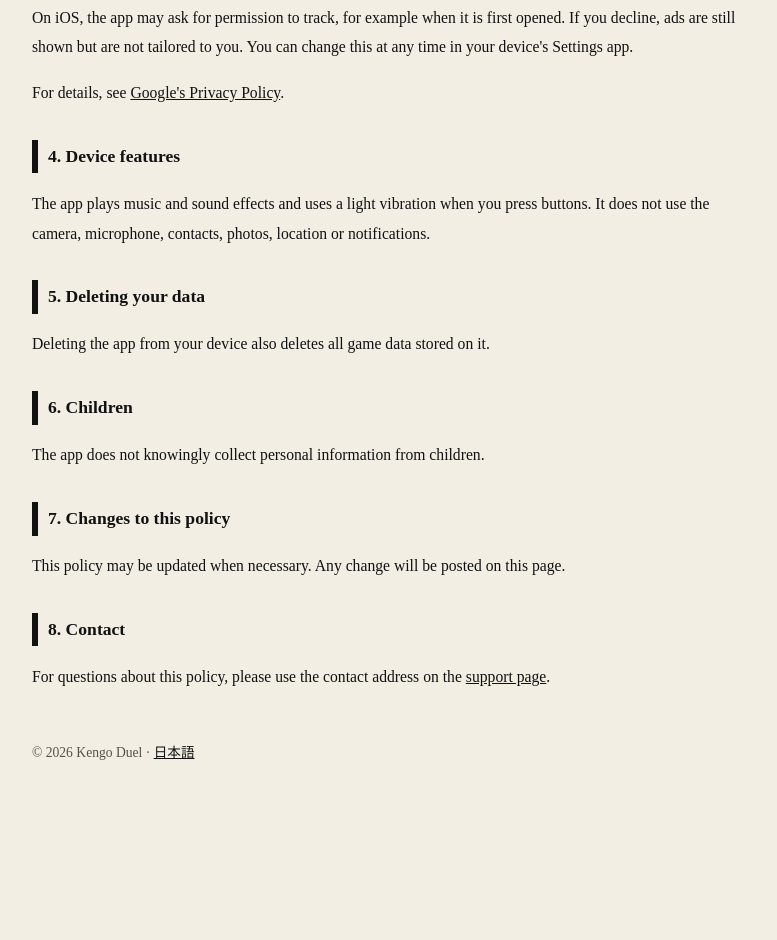
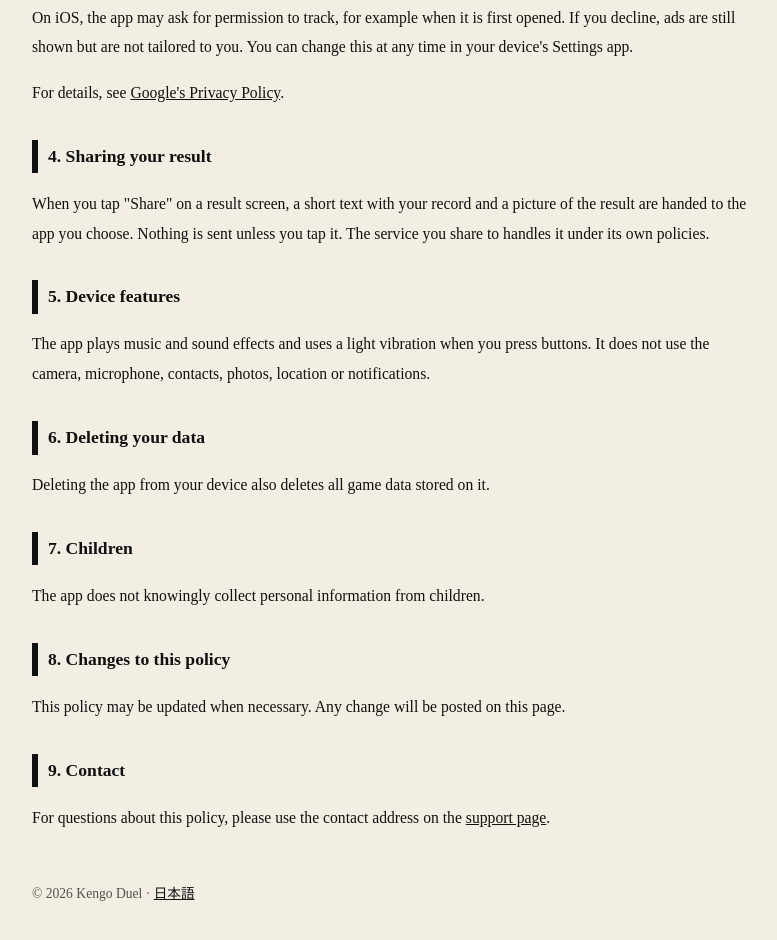
Before and after one commit to Eru61841-hue/yubisaki-kengo-privacy, a plain HTML site: page en/index.html in a window 1280 px wide. Shown: the part 708-1648 px from the top of the page, without its empty margins (248-1025 px from the left). Before the commit the page ends 1538 px from the top, so only its background shows below. Drawn offline with Linux system fonts and the light colour scheme.

Commit message:
Update index.html

```diff
--- a/en/index.html
+++ b/en/index.html
@@ -33,19 +33,22 @@
 <p>On iOS, the app may ask for permission to track, for example when it is first opened. If you decline, ads are still shown but are not tailored to you. You can change this at any time in your device's Settings app.</p>
 <p>For details, see <a href="https://policies.google.com/privacy">Google's Privacy Policy</a>.</p>
 
-<h2>4. Device features</h2>
+<h2>4. Sharing your result</h2>
+<p>When you tap "Share" on a result screen, a short text with your record and a picture of the result are handed to the app you choose. Nothing is sent unless you tap it. The service you share to handles it under its own policies.</p>
+
+<h2>5. Device features</h2>
 <p>The app plays music and sound effects and uses a light vibration when you press buttons. It does not use the camera, microphone, contacts, photos, location or notifications.</p>
 
-<h2>5. Deleting your data</h2>
+<h2>6. Deleting your data</h2>
 <p>Deleting the app from your device also deletes all game data stored on it.</p>
 
-<h2>6. Children</h2>
+<h2>7. Children</h2>
 <p>The app does not knowingly collect personal information from children.</p>
 
-<h2>7. Changes to this policy</h2>
+<h2>8. Changes to this policy</h2>
 <p>This policy may be updated when necessary. Any change will be posted on this page.</p>
 
-<h2>8. Contact</h2>
+<h2>9. Contact</h2>
 <p>For questions about this policy, please use the contact address on the <a href="support.html">support page</a>.</p>
 <footer>© 2026 Kengo Duel · <a href="../">日本語</a></footer>
 </main>
```
